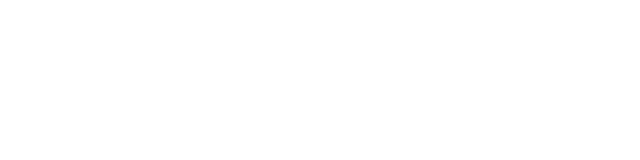
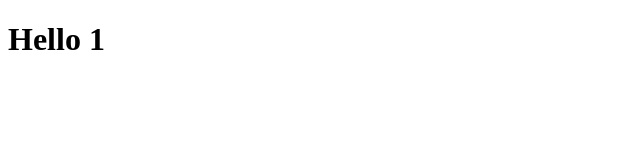
Before and after one commit to emperor9199/ReactCrashCourse, a React (Create React App) app: page /greet/1 in a window 1280 px wide. Shown: the top 160 px of the page, without its empty margins (0-640 px from the left). Built offline with nearby package versions, Linux system fonts and the light colour scheme.

Commit message:
React useParams

```diff
--- a/src/App.js
+++ b/src/App.js
@@ -2,6 +2,7 @@
 import { BrowserRouter as Router, Switch, Route } from "react-router-dom";
 import Home from "./components/Home";
 import About from "./components/About";
+import Greet from "./components/Greet";
 
 function App() {
   return (
@@ -9,6 +10,7 @@
       <Switch>
         <Route path="/" exact component={Home} />
         <Route path="/about" exact component={About} />
+        <Route path="/greet/:name" exact component={Greet} />
       </Switch>
     </Router>
   );
--- /dev/null
+++ b/src/components/Greet.js
@@ -0,0 +1,10 @@
+import React from "react";
+import { useParams } from "react-router-dom";
+
+const Greet = () => {
+  const params = useParams();
+
+  return <h1>Hello {params.name}</h1>;
+};
+
+export default Greet;
```
